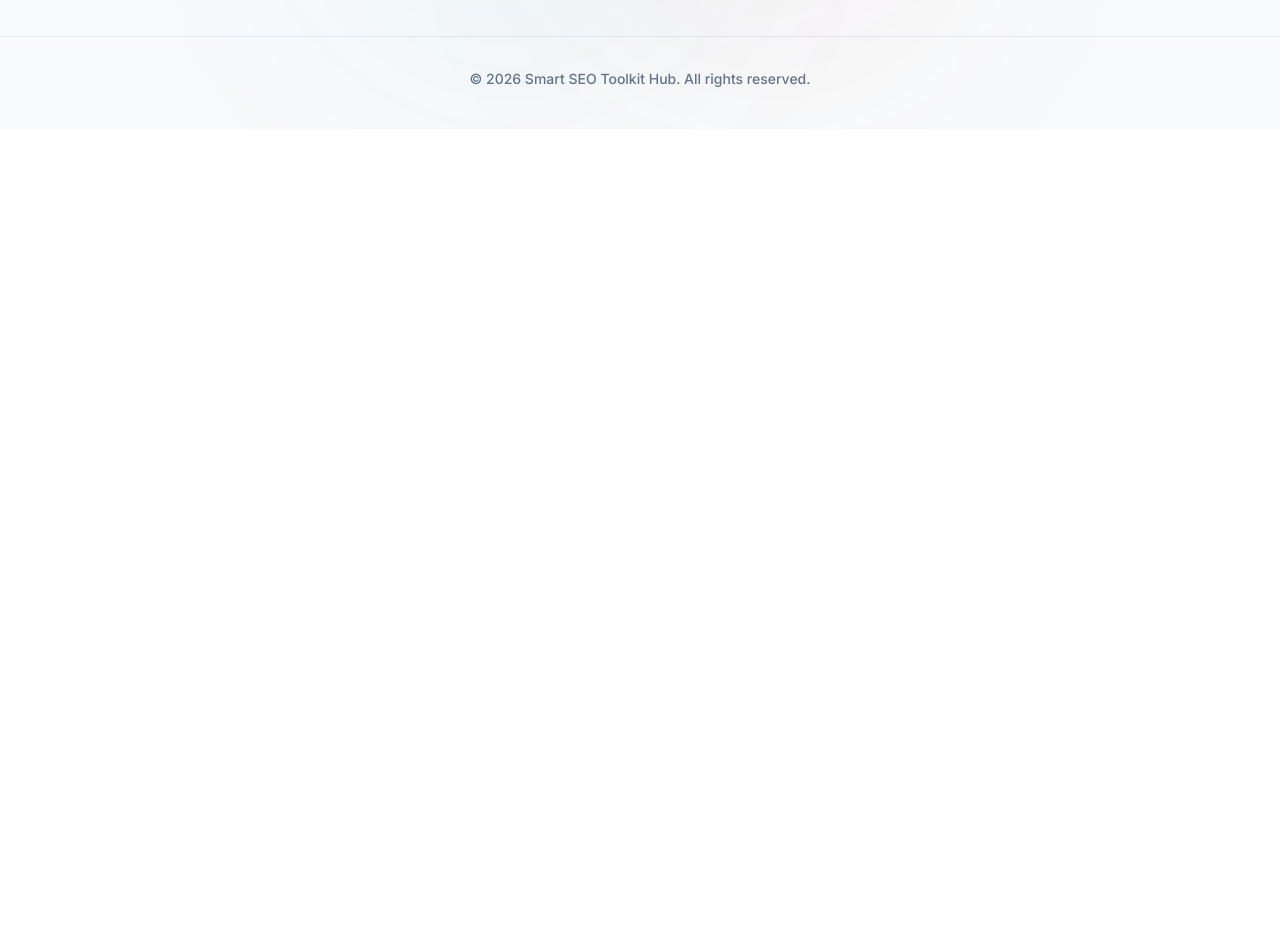
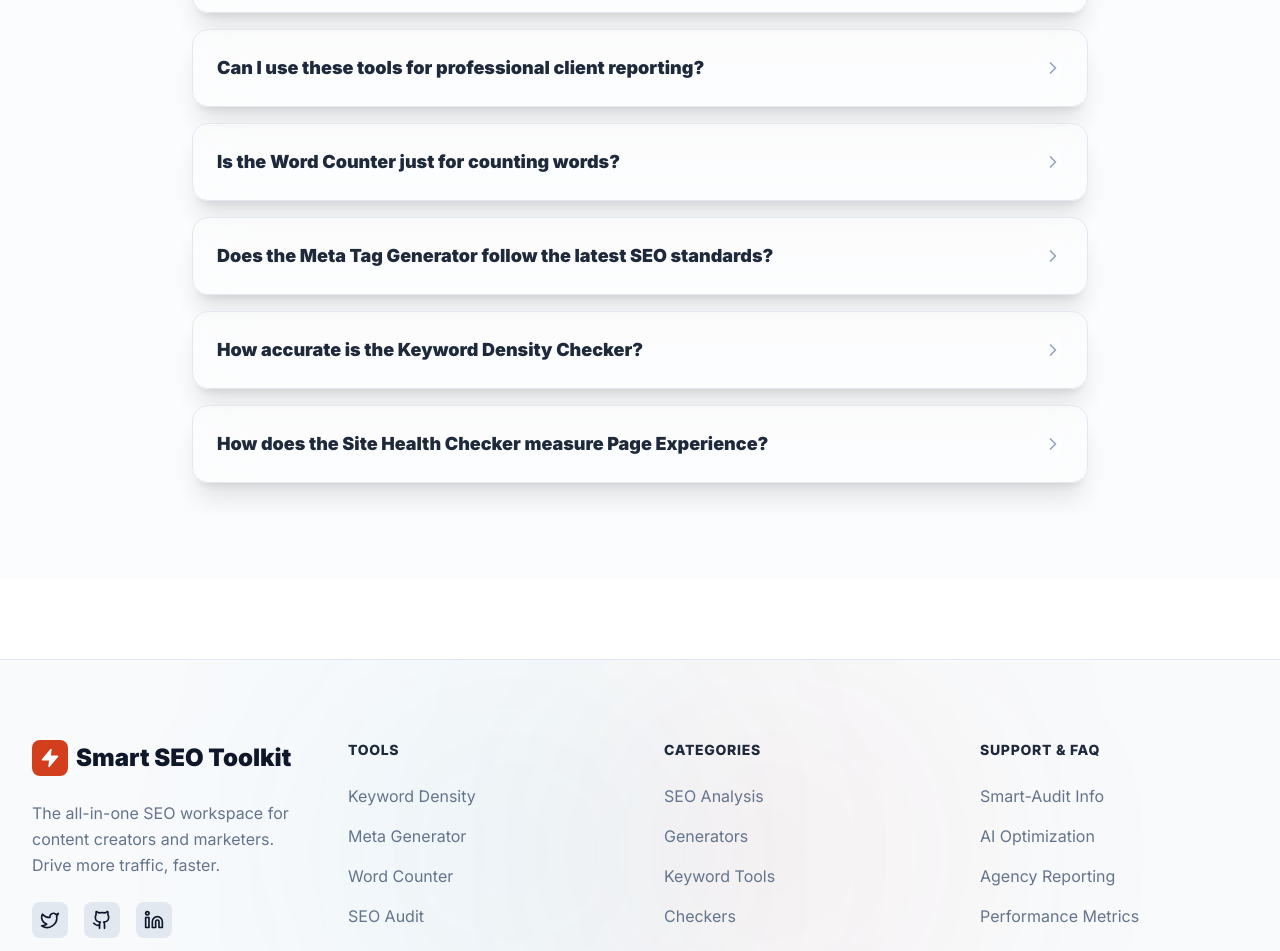
Before and after one commit to Gulhane-Shivani/smart-seo-toolkit, a React (Vite) app: page / in a window 1280 px wide. Shown: the part 2141-3092 px from the top of the page. Before the commit the page ends 2270 px from the top, so only its background shows below. Built offline with nearby package versions, Linux system fonts and the light colour scheme.

Commit message:
add Footer component and Home page layout with search functionality

```diff
--- a/src/components/Footer.jsx
+++ b/src/components/Footer.jsx
@@ -47,6 +47,16 @@ export default function Footer() {
         </div>
 
         <div>
+           <h4 className="font-extrabold text-slate-800 dark:text-white mb-6 uppercase tracking-wider text-sm">Support & FAQ</h4>
+          <ul className="space-y-4 text-slate-500 dark:text-slate-400">
+            <li><Link to="/#audit-info" className="hover:text-primary-500 transition-colors">Smart-Audit Info</Link></li>
+            <li><Link to="/#ai-opt" className="hover:text-primary-500 transition-colors">AI Optimization</Link></li>
+            <li><Link to="/#agency-rep" className="hover:text-primary-500 transition-colors">Agency Reporting</Link></li>
+            <li><Link to="/#perf-metrics" className="hover:text-primary-500 transition-colors">Performance Metrics</Link></li>
+          </ul>
+        </div>
+
+        <div>
           <h4 className="font-extrabold text-slate-800 dark:text-white mb-6 uppercase tracking-wider text-sm">Newsletter</h4>
           <p className="text-slate-500 dark:text-slate-400 mb-6 font-medium">Get SEO tips and updates delivered to your inbox.</p>
           <div className="flex items-center gap-2 p-1 rounded-xl bg-slate-200 dark:bg-white/5 border border-slate-300 dark:border-white/10 group focus-within:ring-2 focus-within:ring-primary-500/50 transition-all">
--- a/src/pages/Home.jsx
+++ b/src/pages/Home.jsx
@@ -1,14 +1,30 @@
-import { useState } from 'react';
+import { useEffect, useState } from 'react';
 import { ChevronRight, Search, BarChart3, ShieldCheck, Sparkles, TrendingUp } from 'lucide-react';
 import { motion } from 'framer-motion';
 import { TOOLS } from '../data/tools';
 import ToolCard from '../components/ToolCard';
-import { Link, useNavigate } from 'react-router-dom';
+import { Link, useNavigate, useLocation } from 'react-router-dom';
 
 const Home = () => {
   const [inputValue, setInputValue] = useState('');
   const navigate = useNavigate();
+  const location = useLocation();
   const popularTools = TOOLS.filter(tool => tool.popular);
+
+  useEffect(() => {
+    if (location.hash) {
+      const id = location.hash.replace('#', '');
+      const element = document.getElementById(id);
+      if (element) {
+        element.scrollIntoView({ behavior: 'smooth' });
+        // Automatically open the FAQ accordion
+        const details = element.querySelector('details');
+        if (details) {
+          details.open = true;
+        }
+      }
+    }
+  }, [location]);
 
   const handleGetStarted = (e) => {
     e.preventDefault();
@@ -119,28 +135,87 @@ const Home = () => {
         </div>
       </section>
 
-      {/* Category Grid Placeholder/Quick Filters */}
+      {/* Quick Filters Category Grid */}
       <section className="py-24 px-4 md:px-8">
         <div className="max-w-7xl mx-auto grid grid-cols-1 md:grid-cols-2 lg:grid-cols-4 gap-6">
-          <div className="glass-card p-10 rounded-3xl hover:border-primary-500/50 transition-all cursor-pointer group">
+          <Link to="/tools?category=analysis" className="glass-card p-10 rounded-3xl hover:border-primary-500/50 transition-all cursor-pointer group">
             <BarChart3 className="size-12 text-primary-500 mb-6 group-hover:scale-110 transition-transform" />
             <h3 className="text-2xl font-black mb-2 dark:text-white">SEO Analysis</h3>
             <p className="text-slate-500 dark:text-slate-400 text-sm">Audit your website architecture and technical performance with deep insights.</p>
-          </div>
-          <div className="glass-card p-10 rounded-3xl hover:border-amber-500/50 transition-all cursor-pointer group">
+          </Link>
+          <Link to="/tools?category=keywords" className="glass-card p-10 rounded-3xl hover:border-amber-500/50 transition-all cursor-pointer group">
             <TrendingUp className="size-12 text-amber-500 mb-6 group-hover:scale-110 transition-transform" />
             <h3 className="text-2xl font-black mb-2 dark:text-white">Keywords</h3>
             <p className="text-slate-500 dark:text-slate-400 text-sm">Find profitable keywords and check density to rank higher in SERP positions.</p>
-          </div>
-          <div className="glass-card p-10 rounded-3xl hover:border-emerald-500/50 transition-all cursor-pointer group">
+          </Link>
+          <Link to="/tools?category=checkers" className="glass-card p-10 rounded-3xl hover:border-emerald-500/50 transition-all cursor-pointer group">
             <ShieldCheck className="size-12 text-emerald-500 mb-6 group-hover:scale-110 transition-transform" />
             <h3 className="text-2xl font-black mb-2 dark:text-white">Checkers</h3>
             <p className="text-slate-500 dark:text-slate-400 text-sm">Verify site health, mobile friendliness, and page experience scores.</p>
-          </div>
-          <div className="glass-card p-10 rounded-3xl hover:border-amber-500/50 transition-all cursor-pointer group">
+          </Link>
+          <Link to="/tools?category=content" className="glass-card p-10 rounded-3xl hover:border-amber-500/50 transition-all cursor-pointer group">
             <Sparkles className="size-12 text-amber-500 mb-6 group-hover:scale-110 transition-transform" />
             <h3 className="text-2xl font-black mb-2 dark:text-white">Generators</h3>
             <p className="text-slate-500 dark:text-slate-400 text-sm">Automatically generate meta tags, sitemaps, and content outlines with ease.</p>
+          </Link>
+        </div>
+      </section>
+
+      {/* FAQ Section */}
+      <section id="faq" className="py-24 px-4 md:px-8 bg-slate-50/50 dark:bg-brand-950/20">
+        <div className="max-w-4xl mx-auto">
+          <div className="text-center mb-16">
+            <h2 className="text-4xl font-black text-slate-800 dark:text-white mb-4">Frequently Asked Questions.</h2>
+            <p className="text-lg text-slate-500 dark:text-slate-400 font-medium text-balance">Everything you need to know about Smart SEO Toolkit Hub.</p>
+          </div>
+
+          <div className="space-y-4">
+            {[
+              {
+                id: "audit-info",
+                q: "Why is it called the 'Smart' SEO Toolkit?",
+                a: "Our toolkit is 'smart' because it uses advanced AI and machine learning models to provide **predictive insights**. Instead of just showing you static numbers, we offer actionable suggestions that predict how your changes will impact your ranking."
+              },
+              {
+                id: "ai-opt",
+                q: "How does the AI-powered search tool work?",
+                a: "Our smart search bar at the top of the home page automatically detects your intent. If you paste a URL, it triggers an audit; if you type a keyword, it filters our 50+ tools to find the perfect match for your needs."
+              },
+              {
+                id: "agency-rep",
+                q: "Can I use these tools for professional client reporting?",
+                a: "Absolutely. Tools like the **Site Health Checker** and **SEO Audit** generate clean, comprehensive reports that are perfect for agencies and freelancers to share with their clients as proof of performance."
+              },
+              {
+                q: "Is the Word Counter just for counting words?",
+                a: "No. Our 'Smart' Word Counter also calculates reading time, character density, and identifies overused phrases to help you optimize for both human readability and search engine indexing."
+              },
+              {
+                q: "Does the Meta Tag Generator follow the latest SEO standards?",
+                a: "Yes, our algorithms are updated weekly to align with the latest **Google, X (Twitter), and Open Graph** standards, ensuring your website snippets look professional on every platform."
+              },
+              {
+                q: "How accurate is the Keyword Density Checker?",
+                a: "It provides 100% accurate, real-time feedback by scanning your text for specific word patterns and calculating their prominence against the total content volume to help you avoid keyword stuffing penalties."
+              },
+              {
+                id: "perf-metrics",
+                q: "How does the Site Health Checker measure Page Experience?",
+                a: "It analyzes critical **Core Web Vitals** including LCP (Largest Contentful Paint) and CLS (Cumulative Layout Shift), providing a weighted health score based on Google’s high-performance standards."
+              }
+            ].map((faq, i) => (
+              <div key={i} id={faq.id} className="glass-card rounded-2xl overflow-hidden border border-slate-200 dark:border-white/5 scroll-mt-24">
+                <details className="group">
+                  <summary className="flex items-center justify-between p-6 cursor-pointer list-none">
+                    <span className="text-lg font-black text-slate-800 dark:text-white group-open:text-primary-600 transition-colors">{faq.q}</span>
+                    <ChevronRight className="size-5 text-slate-400 group-open:rotate-90 transition-transform" />
+                  </summary>
+                  <div className="px-6 pb-6 text-slate-500 dark:text-slate-400 leading-relaxed font-semibold">
+                    {faq.a}
+                  </div>
+                </details>
+              </div>
+            ))}
           </div>
         </div>
       </section>
```
